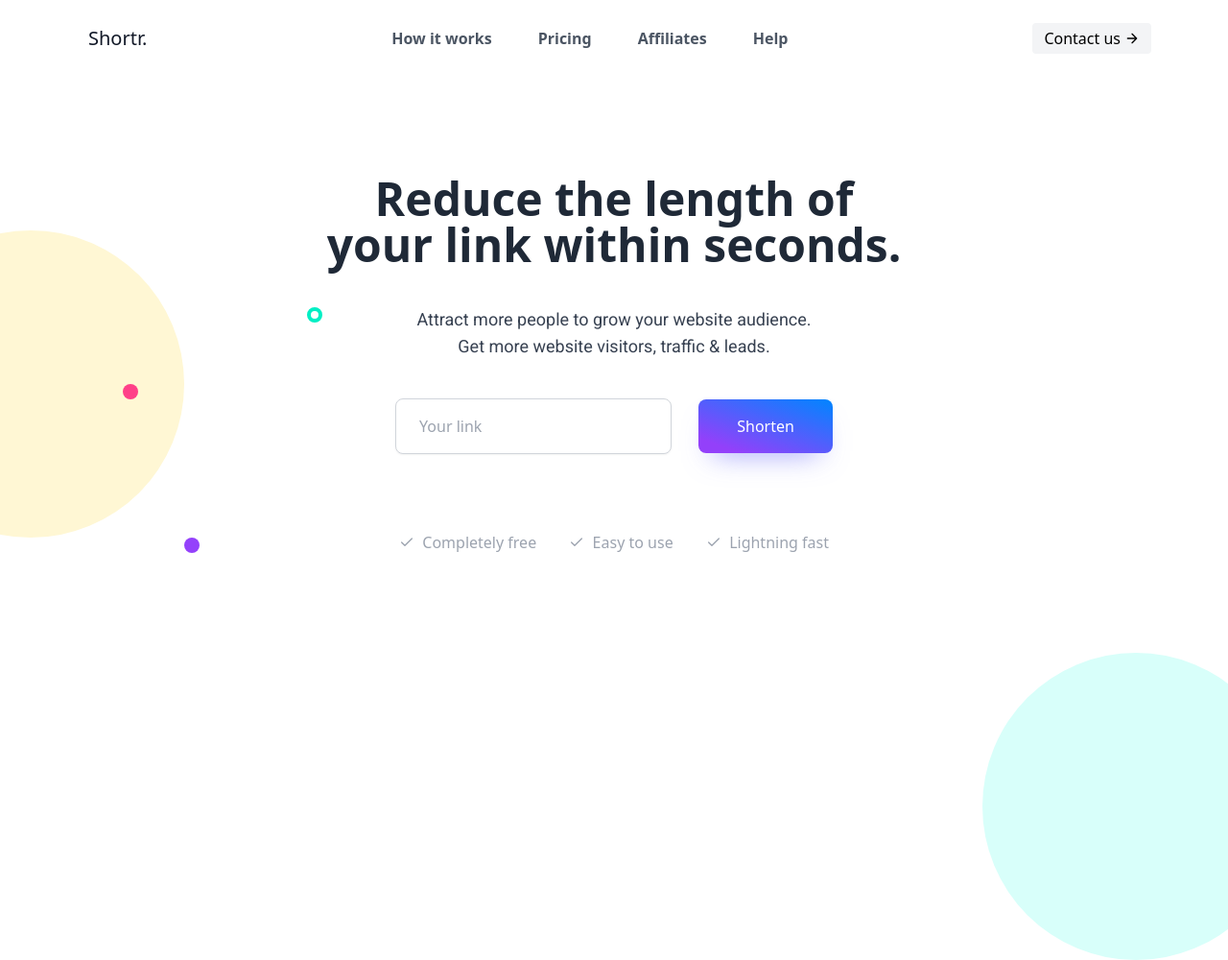
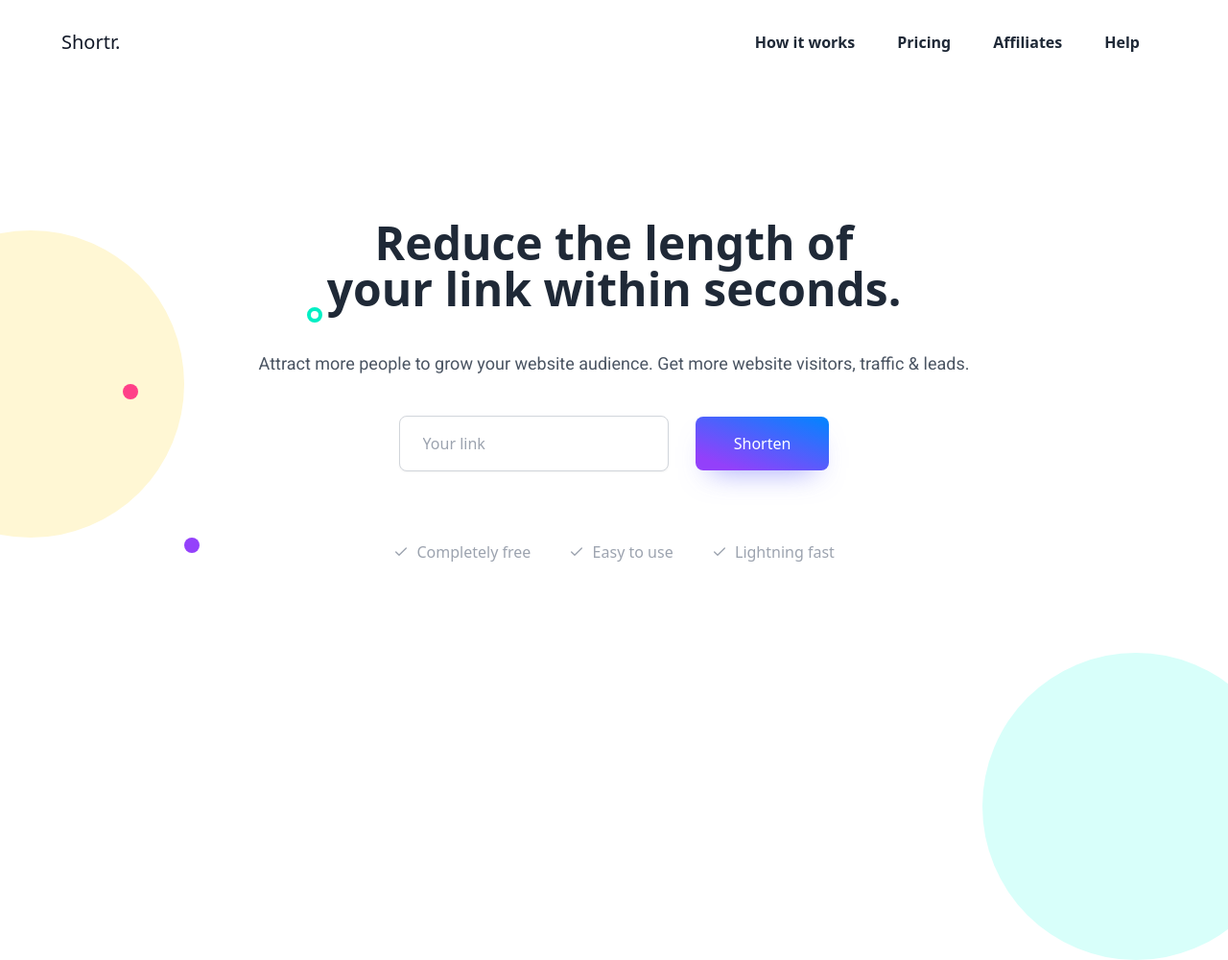
Before and after one commit to AntonioSkopin/Shortr, a website: page Views/index.html in a window 1280 px wide. Shown: the top 1000 px of the page at 96% size. Drawn offline with nearby package versions, Linux system fonts and the light colour scheme.

Commit message:
#5 Built homepage

```diff
--- a/Controllers/urlController.js
+++ b/Controllers/urlController.js
@@ -31,11 +31,20 @@ exports.shortenUrl = (req, res) => {
 // Redirect to original URL:
 exports.redirectUser = (req, res) => {
     try {
-        Url.findOne({
-            short_url: req.params.url
-        }, (err, data) => {
-            if (err ? console.log(err.message) : res.redirect(data["original_url"]));
-        });
+        // If app starts req.params.url = to favicon.ico
+        // So we have to avoid that error
+        if (req.params.url !== "favicon.ico") {
+            Url.findOne({
+                short_url: req.params.url
+            }, (err, data) => {
+                if (err) {
+                    return res.status(400).json({
+                        error: err
+                    });
+                }
+                return res.redirect(data.original_url);
+            });
+        }
     } catch (error) {
         console.error(error);
         res.status(500).send("Internal Server error!");
--- a/Public/Styles/styles.scss
+++ b/Public/Styles/styles.scss
@@ -7,8 +7,8 @@ $green-color: #00EFC4;
 @import url('https://fonts.googleapis.com/css2?family=Roboto&display=swap');
 
 .scrolling-navbar {
-    padding-top: 1rem;
-    padding-bottom: 1rem;
+    padding-top: 1.5rem;
+    padding-bottom: 1.5rem;
     box-shadow: 0 10px 15px -3px rgba(0, 0, 0, 0.1),
         0 4px 6px -2px rgba(0, 0, 0, 0.05);
     position: sticky;
@@ -30,7 +30,7 @@ $green-color: #00EFC4;
     }
 
     ul {
-        width: 35vw;
+        width: max-content;
     }
 }
 
--- a/Views/index.html
+++ b/Views/index.html
@@ -12,48 +12,79 @@
     <script src="https://code.jquery.com/jquery-3.6.0.slim.min.js"
         integrity="sha256-u7e5khyithlIdTpu22PHhENmPcRdFiHRjhAuHcs05RI=" crossorigin="anonymous"></script>
     <script src="https://ajax.googleapis.com/ajax/libs/jquery/3.5.1/jquery.min.js"></script>
+    <script src="https://cdn.jsdelivr.net/gh/alpinejs/alpine@v2.3.5/dist/alpine.min.js" defer></script>
 </head>
 
 <body class="overflow-x-hidden">
     <!-- Navbar -->
-    <div id="navbar"
-        class="w-screen bg-white transition duration-200 ease-in-out flex flex-wrap flex-col justify-center md:flex-row items-center px-20 py-6">
-        <a class="flex title-font font-medium items-center text-gray-900 mb-4 md:mb-0">
-            <span class="ml-3 text-xl">Shortr.</span>
+    <nav id="navbar"
+        class="w-screen transition shadow-md lg:shadow-none duration-200 ease-in-out flex items-center justify-between flex-wrap items-center px-20 py-6 sticky top-0 z-90"
+        style="z-index: 999; padding-right: 5vw; padding-left: 5vw; background-color: white;" x-data="{ isOpen: false }"
+        @keydown.escape="isOpen = false" :class="{ 'shadow-lg bg-white' : isOpen , 'bg-none' : !isOpen}">
+        <!--Logo etc-->
+        <div class="flex items-center flex-shrink-0 text-white mr-6">
+            <a class="flex title-font font-medium items-center text-gray-900 md:mb-0">
+                <span class="text-xl">Shortr.</span>
             </a>
-        <nav class="md:ml-auto md:mr-auto flex flex-wrap items-center text-base justify-center">
-            <a class="mx-6 font-semibold text-gray-600 hover:text-gray-800" href="#">How it works</a>
-            <a class="mx-6 font-semibold text-gray-600 hover:text-gray-800" href="#">Pricing</a>
-            <a class="mx-6 font-semibold text-gray-600 hover:text-gray-800" href="#">Affiliates</a>
-            <a class="mx-6 font-semibold text-gray-600 hover:text-gray-800" href="#">Help</a>
-        </nav>
-        <button
-            class="inline-flex items-center bg-gray-100 border-0 py-1 px-3 focus:outline-none hover:bg-gray-200 rounded text-base mt-4 md:mt-0">Contact
-            us
-            <svg fill="none" stroke="currentColor" stroke-linecap="round" stroke-linejoin="round" stroke-width="2"
-                class="w-4 h-4 ml-1" viewBox="0 0 24 24">
-                <path d="M5 12h14M12 5l7 7-7 7"></path>
+        </div>
+
+        <!--Toggle button (hidden on large screens)-->
+        <button @click="isOpen = !isOpen" type="button" class="block lg:hidden px-2 text-gray-500 focus:outline-none"
+            :class="{ 'transition transform-180': isOpen }">
+            <svg class="h-6 w-6 fill-current" xmlns="http://www.w3.org/2000/svg" viewBox="0 0 24 24">
+                <path x-show="isOpen" fill-rule="evenodd" clip-rule="evenodd"
+                    d="M18.278 16.864a1 1 0 0 1-1.414 1.414l-4.829-4.828-4.828 4.828a1 1 0 0 1-1.414-1.414l4.828-4.829-4.828-4.828a1 1 0 0 1 1.414-1.414l4.829 4.828 4.828-4.828a1 1 0 1 1 1.414 1.414l-4.828 4.829 4.828 4.828z" />
+                <path x-show="!isOpen" fill-rule="evenodd"
+                    d="M4 5h16a1 1 0 0 1 0 2H4a1 1 0 1 1 0-2zm0 6h16a1 1 0 0 1 0 2H4a1 1 0 0 1 0-2zm0 6h16a1 1 0 0 1 0 2H4a1 1 0 0 1 0-2z" />
             </svg>
         </button>
+
+        <!--Menu-->
+        <div class="w-full flex-grow lg:flex lg:items-center lg:w-auto"
+            :class="{ 'block shadow-3xl': isOpen, 'hidden': !isOpen }" @click.away="isOpen = false"
+            x-show.transition="true" style="z-index: 999;">
+            <ul class="pt-6 lg:pt-0 list-reset lg:flex justify-end flex-1 items-center">
+                <li class="mr-3">
+                    <a class="inline-block text-gray-800 font-semibold no-underline hover:text-gray-900 hover:text-underline py-2 px-4"
+                        href="#" @click="isOpen = false">How it works
+                    </a>
+                </li>
+                <li class="mr-3">
+                    <a class="inline-block text-gray-800 font-semibold no-underline hover:text-gray-900 hover:text-underline py-2 px-4"
+                        href="#over-ons" @click="isOpen = false">Pricing
+                    </a>
+                </li>
+                <li class="mr-3">
+                    <a class="inline-block text-gray-800 font-semibold no-underline hover:text-gray-900 hover:text-underline py-2 px-4"
+                        href="#sporten" @click="isOpen = false">Affiliates
+                    </a>
+                </li>
+                <li class="mr-3">
+                    <a class="inline-block text-gray-800 font-semibold no-underline hover:text-gray-900 hover:text-underline py-2 px-4"
+                        href="#tarieven" @click="isOpen = false">Help
+                    </a>
+                </li>
+            </ul>
         </div>
+    </nav>
     <!-- Navbar -->
 
     <!-- Landing Page -->
-    <div class="landing-page px-20 flex flex-col justify-center items-center">
-        <h1 class="text-5xl text-center font-bold text-gray-800">Reduce the length of <br> your link within seconds.
+    <div class="landing-page px-6 lg:px-20 flex flex-col justify-center items-center">
+        <h1 class="text-3xl lg:text-5xl text-center font-bold text-gray-800 relative z-0">Reduce the length of <br> your
+            link within seconds.
         </h1>
-        <p class="text-center py-10 text-lg text-gray-700">Attract more people to grow your website audience.
-            <br>
+        <p class="text-center py-10 text-md lg:text-lg text-gray-600">Attract more people to grow your website audience.
             Get more website visitors, traffic & leads.
         </p>
         <form id="url-shortener-form" autocomplete="off">
             <input type="text" id="rounded-email"
-                class="rounded-lg border-transparent flex-1 appearance-none border border-gray-300 w-72 py-4 px-6 bg-white text-gray-700 placeholder-gray-400 shadow-sm text-base focus:outline-none focus:ring-2 focus:ring-purple-600 focus:border-transparent"
+                class="rounded-lg border-transparent flex-1 appearance-none border border-gray-300 w-full lg:w-max py-4 px-6 bg-white text-gray-700 placeholder-gray-400 shadow-sm text-base focus:outline-none focus:ring-2 focus:ring-purple-600 focus:border-transparent"
                 placeholder="Your link" />
-            <button class="ml-6 text-white px-10 py-4 rounded-lg w-max focus:outline-none"
+            <button class="lg:ml-6 mt-5 lg:mt-0 text-white px-10 py-4 rounded-lg w-full lg:w-max focus:outline-none"
                 style="box-shadow: 0 15px 30px -15px rgb(90 92 248 / 60%);">Shorten</button>
         </form>
-        <a href="#" target="_blank" class="mt-10" id="url-result"></a>
+        <a href="#" target="_blank" class="mt-10 text-blue-500 hover:underline" id="url-result"></a>
         <script>
             $("#url-shortener-form").submit(e => {
                 const urlTxt = $("input").val();
@@ -66,22 +97,24 @@
                 return false;
             });
         </script>
-        <ul class="flex justify-between items-center py-10 text-gray-400">
-            <li class="flex items-center">
+        <ul class="text-center flex items-center flex-col lg:flex-row text-gray-400 text-md mt-8">
+            <div class="flex">
+                <li class="flex items-center mx-5">
                     <svg stroke="currentColor" fill="none" stroke-width="2" viewBox="0 0 24 24" stroke-linecap="round"
                         stroke-linejoin="round" height="1em" width="1em" xmlns="http://www.w3.org/2000/svg">
                         <polyline points="20 6 9 17 4 12"></polyline>
                     </svg>&nbsp;
                     Completely free
                 </li>
-            <li class="flex items-center">
+                <li class="flex items-center mx-5">
                     <svg stroke="currentColor" fill="none" stroke-width="2" viewBox="0 0 24 24" stroke-linecap="round"
                         stroke-linejoin="round" height="1em" width="1em" xmlns="http://www.w3.org/2000/svg">
                         <polyline points="20 6 9 17 4 12"></polyline>
                     </svg>&nbsp;
                     Easy to use
                 </li>
-            <li class="flex items-center">
+            </div>
+            <li class="flex items-center mx-5 mt-2 lg:mt-0">
                 <svg stroke="currentColor" fill="none" stroke-width="2" viewBox="0 0 24 24" stroke-linecap="round"
                     stroke-linejoin="round" height="1em" width="1em" xmlns="http://www.w3.org/2000/svg">
                     <polyline points="20 6 9 17 4 12"></polyline>
@@ -90,11 +123,11 @@
             </li>
         </ul>
     </div>
-    <div class="blob absolute rounded-full"></div>
-    <div class="small-circle circle-1 absolute rounded-full"></div>
-    <div class="small-circle circle-2 absolute rounded-full"></div>
-    <div class="small-circle circle-3 absolute rounded-full"></div>
-    <div class="big-blob absolute rounded-full"></div>
+    <div class="blob absolute rounded-full z-0 hidden lg:block"></div>
+    <div class="small-circle circle-1 absolute rounded-full hidden lg:block"></div>
+    <div class="small-circle circle-2 absolute rounded-full hidden lg:block"></div>
+    <div class="small-circle circle-3 absolute rounded-full hidden lg:block"></div>
+    <div class="big-blob absolute rounded-full hidden lg:block"></div>
     <!-- Landing Page -->
 </body>
 
```
Also changed, not shown: Public/Styles/styles.css, 1 other file. Lines whose indentation alone changed are shown as unchanged.
